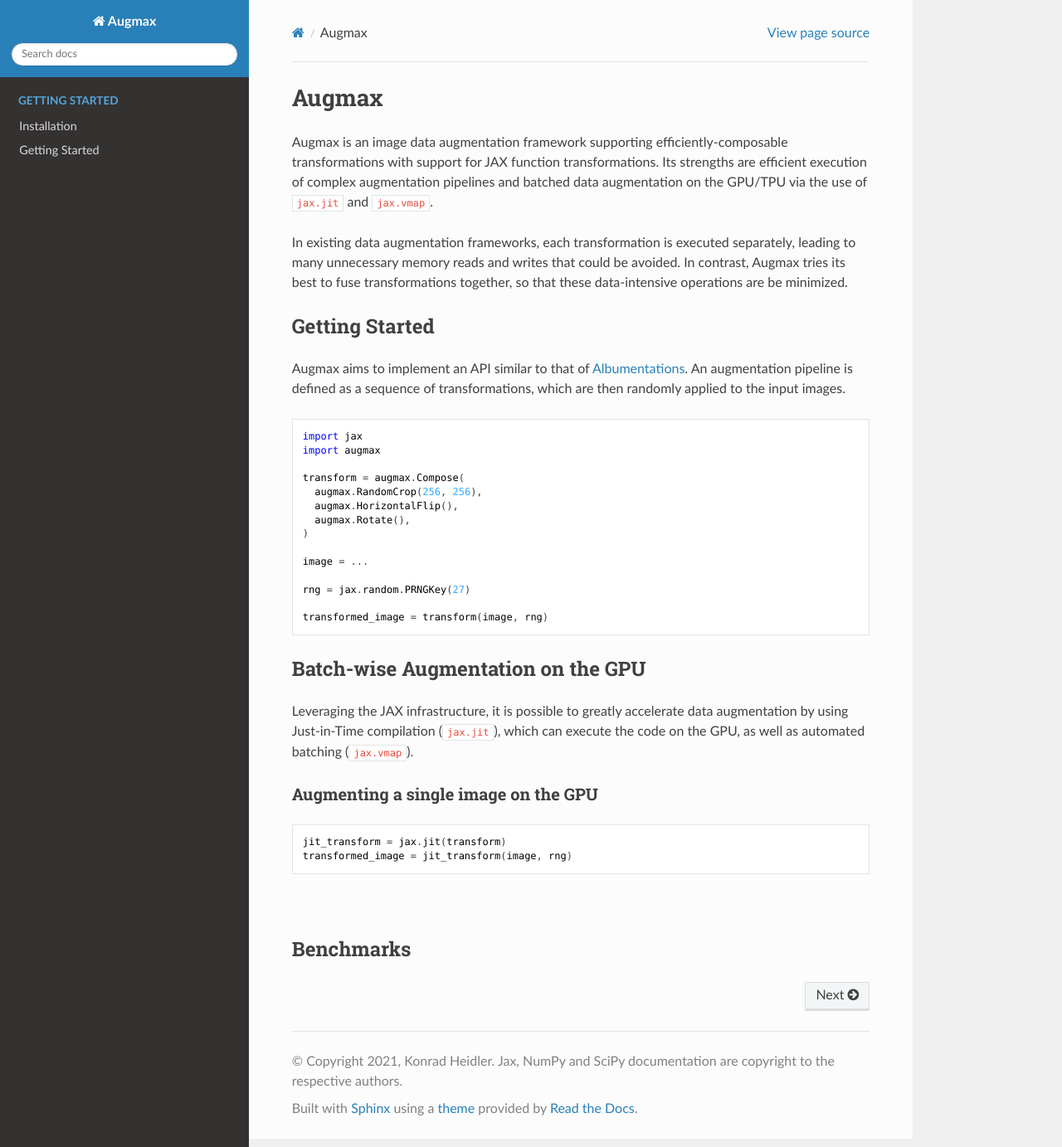
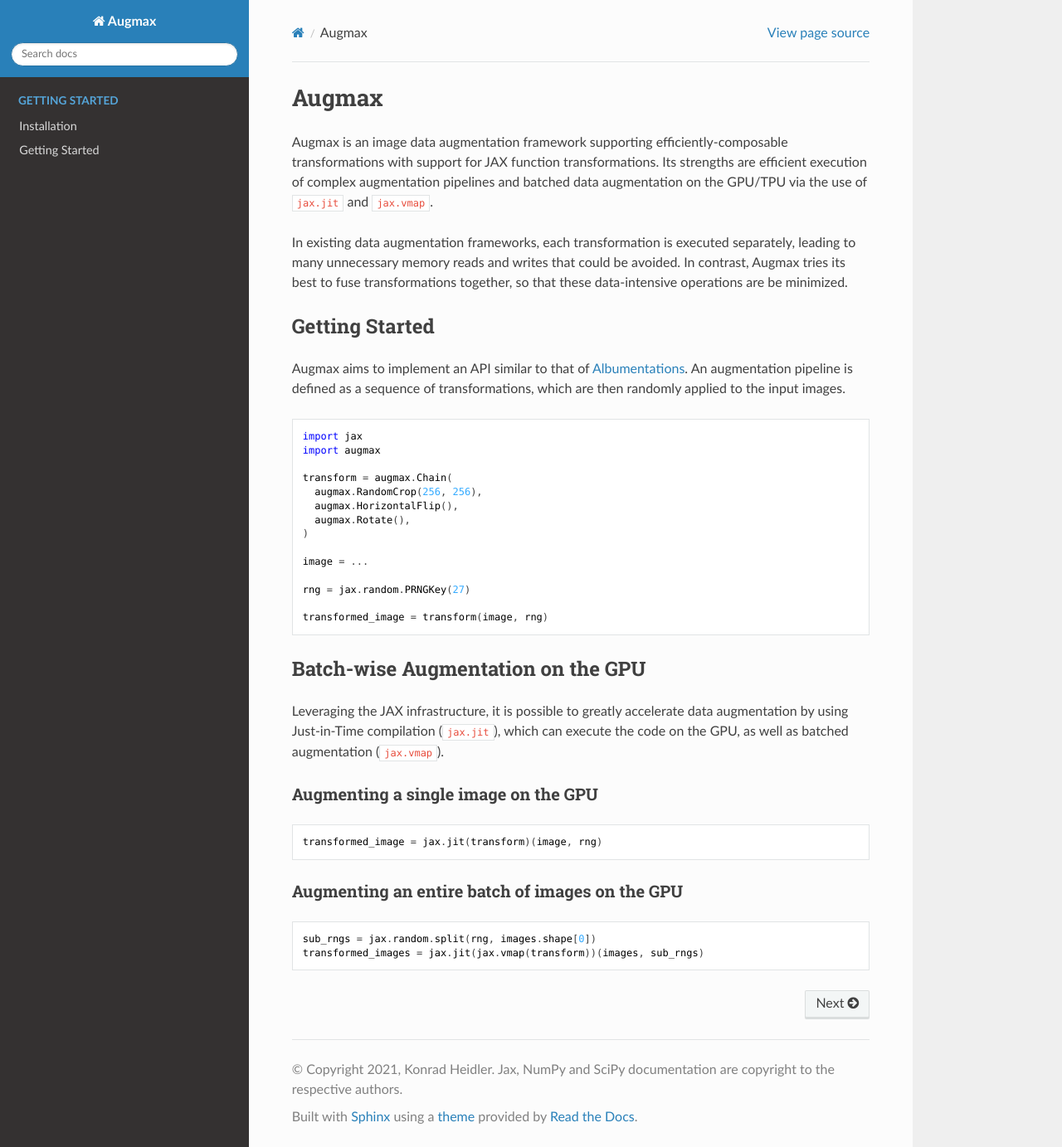
Before and after one commit to khdlr/augmax, a Sphinx documentation site: the page built from docs/index.md, in a window 1280 px wide and 1383 px high. Shown: the whole window at 83% size. Built offline with Sphinx 7.4.7 and the Read the Docs theme 2.0.0, drawn with Linux system fonts in a browser that asks for light colours; pages that are not in the unit, such as notebooks, are missing from menus; some of the changed lines change nothing that is shown.

Commit message:
Push Docs landing page to README

````diff
--- /dev/null
+++ b/README.md
@@ -0,0 +1,51 @@
+# Augmax
+
+Augmax is an image data augmentation framework supporting efficiently-composable transformations
+with support for JAX function transformations.
+Its strengths are efficient execution of complex augmentation pipelines and batched data augmentation on the GPU/TPU via the use of [`jax.jit`](jax:jax-jit) and [`jax.vmap`](jax:jax-vmap).
+
+In existing data augmentation frameworks,
+each transformation is executed separately,
+leading to many unnecessary memory reads and writes that could be avoided.
+In contrast, Augmax tries its best to fuse transformations together,
+so that these data-intensive operations are be minimized.
+
+## Getting Started
+
+Augmax aims to implement an API similar to that of [Albumentations](https://albumentations.ai).
+An augmentation pipeline is defined as a sequence of transformations,
+which are then randomly applied to the input images.
+
+```python
+import jax
+import augmax
+
+transform = augmax.Chain(
+  augmax.RandomCrop(256, 256),
+  augmax.HorizontalFlip(),
+  augmax.Rotate(),
+)
+
+image = ...
+
+rng = jax.random.PRNGKey(27)
+
+transformed_image = transform(image, rng)
+```
+
+## Batch-wise Augmentation on the GPU
+
+Leveraging the JAX infrastructure,
+it is possible to greatly accelerate data augmentation by using Just-in-Time compilation (`jax.jit`),
+which can execute the code on the GPU, as well as batched augmentation (`jax.vmap`).
+
+### Augmenting a single image on the GPU
+```python
+transformed_image = jax.jit(transform)(image, rng)
+```
+
+### Augmenting an entire batch of images on the GPU
+```python
+sub_rngs = jax.random.split(rng, images.shape[0])
+transformed_images = jax.jit(jax.vmap(transform))(images, sub_rngs)
+```
--- a/docs/index.md
+++ b/docs/index.md
@@ -15,54 +15,5 @@
 augmentations/imagelevel
 ```
 
-# Augmax
-
-Augmax is an image data augmentation framework supporting efficiently-composable transformations
-with support for JAX function transformations.
-Its strengths are efficient execution of complex augmentation pipelines and batched data augmentation on the GPU/TPU via the use of [`jax.jit`](jax:jax-jit) and [`jax.vmap`](jax:jax-vmap).
-
-In existing data augmentation frameworks,
-each transformation is executed separately,
-leading to many unnecessary memory reads and writes that could be avoided.
-In contrast, Augmax tries its best to fuse transformations together,
-so that these data-intensive operations are be minimized.
-
-## Getting Started
-
-Augmax aims to implement an API similar to that of [Albumentations](https://albumentations.ai).
-An augmentation pipeline is defined as a sequence of transformations,
-which are then randomly applied to the input images.
-
-```python
-import jax
-import augmax
-
-transform = augmax.Compose(
-  augmax.RandomCrop(256, 256),
-  augmax.HorizontalFlip(),
-  augmax.Rotate(),
-)
-
-image = ...
-
-rng = jax.random.PRNGKey(27)
-
-transformed_image = transform(image, rng)
+```{include} ../README.md
 ```
-
-## Batch-wise Augmentation on the GPU
-
-Leveraging the JAX infrastructure,
-it is possible to greatly accelerate data augmentation by using Just-in-Time compilation (`jax.jit`),
-which can execute the code on the GPU, as well as automated batching (`jax.vmap`).
-
-### Augmenting a single image on the GPU
-```python
-jit_transform = jax.jit(transform)
-transformed_image = jit_transform(image, rng)
-```
-
-###
-
-
-## Benchmarks
````
